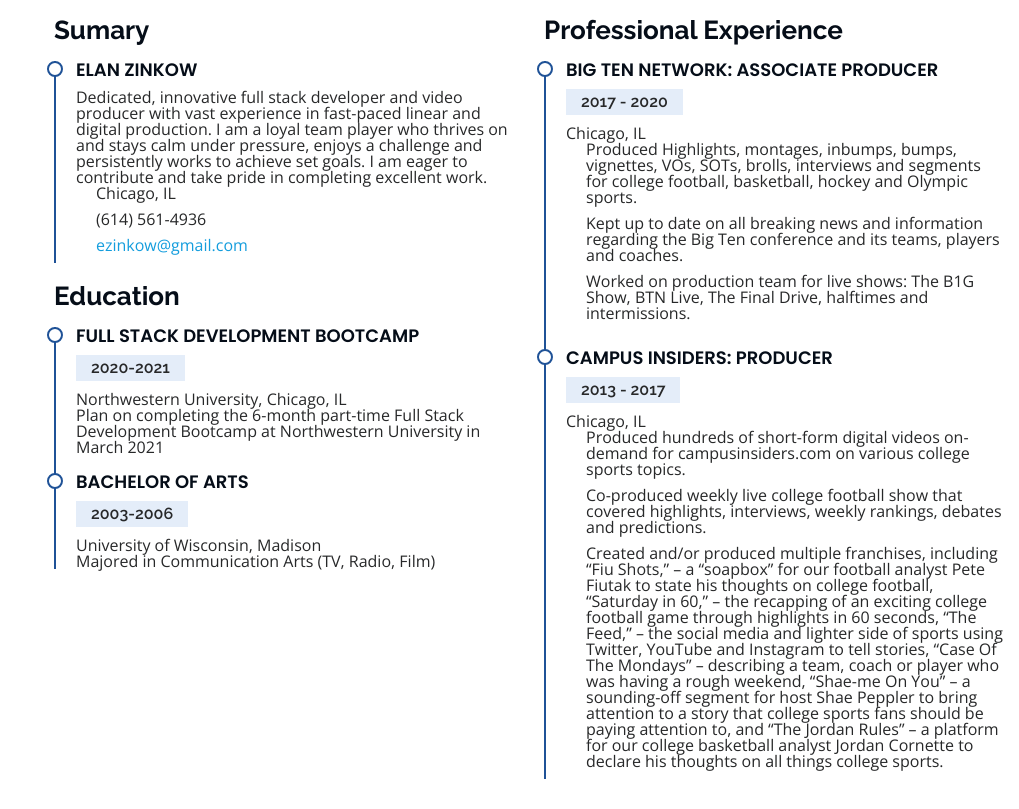
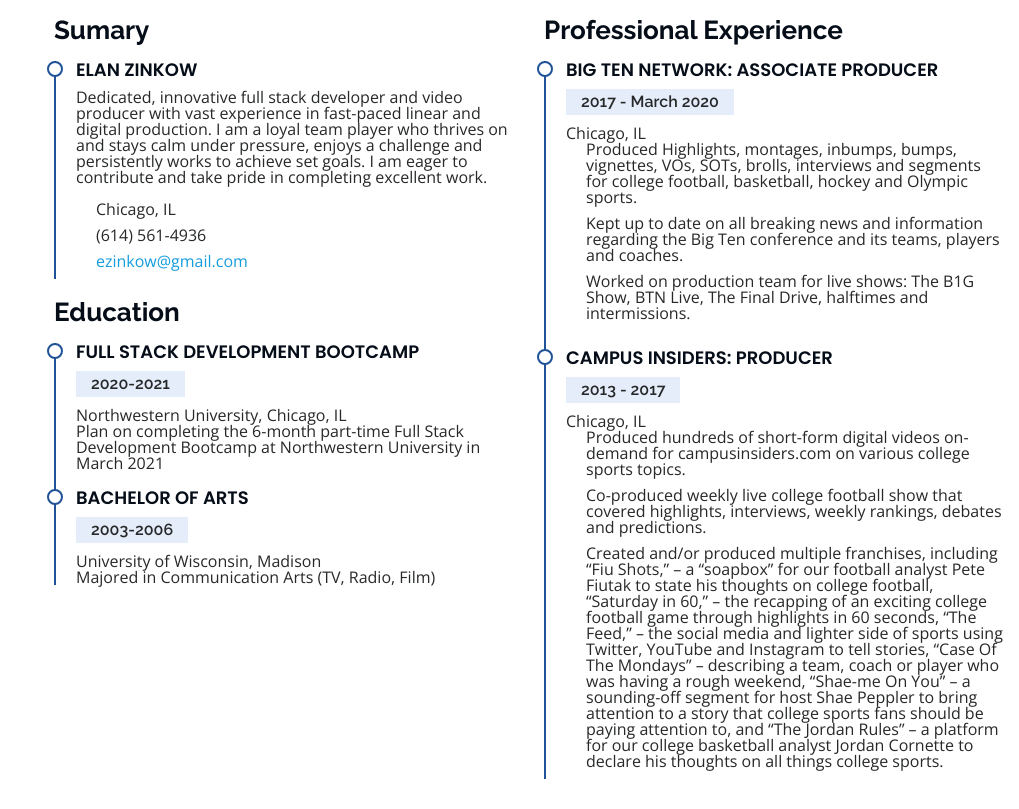
Before and after one commit to ezinkow/elanzinkow-portfolio, a plain HTML site: page index.html in a window 1280 px wide. Shown: the part 2270-3079 px from the top of the page, without its empty margins (261-1280 px from the left). Drawn offline with nearby package versions, Linux system fonts and the light colour scheme.

Commit message:
updating resume

```diff
--- a/index.html
+++ b/index.html
@@ -265,7 +265,7 @@
               <p><em>Dedicated, innovative full stack developer and video producer with vast experience in fast-paced
                   linear and digital production. I am a loyal team player who thrives on and stays calm under pressure,
                   enjoys a challenge and persistently works to achieve set goals. I am eager to contribute and take
-                  pride in completing excellent work. </em></p>
+                  pride in completing excellent work. </em></p><br>
               <ul>
                 <li>Chicago, IL</li>
                 <li>(614) 561-4936</li>
@@ -292,7 +292,7 @@
             <h3 class="resume-title">Professional Experience</h3>
             <div class="resume-item">
               <h4>Big Ten Network: Associate Producer</h4>
-              <h5>2017 - 2020</h5>
+              <h5>2017 - March 2020</h5>
               <p><em>Chicago, IL</em></p>
               <ul>
                 <li>Produced Highlights, montages, inbumps, bumps, vignettes, VOs, SOTs, brolls, interviews and segments
```
Also changed, not shown: 2 other files.
